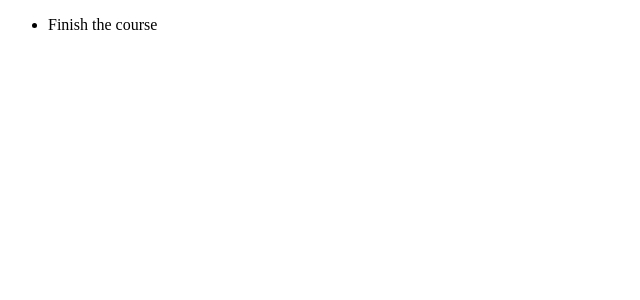
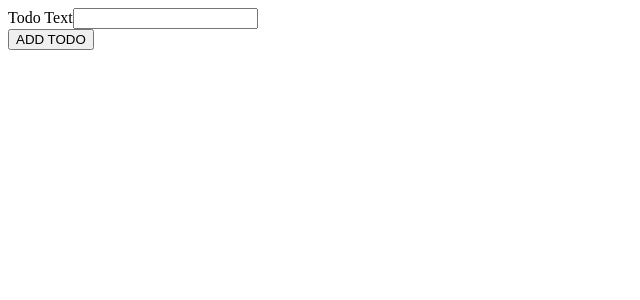
Before and after one commit to jihyeon-kimy/typescript-study, a React (Create React App) app: page / in a window 1280 px wide. Shown: the top 300 px of the page, without its empty margins (0-640 px from the left). Built offline with nearby package versions, Linux system fonts and the light colour scheme.

Commit message:
Add: Todo 항목 추가하는 기능 구현

```diff
--- a/src/App.tsx
+++ b/src/App.tsx
@@ -1,12 +1,18 @@
-import React from "react";
+import React, { useState } from "react";
+import NewTodo from "./components/NewTodo";
 import TodoList from "./components/TodoList";
+import { Todo } from "./todo.model";
 
 const App: React.FC = () => {
-  const todos = [{ id: "t1", text: "Finish the course" }];
+  const [todos, setTodos] = useState<Todo[]>([]);
+
+  const todoAddHandler = (text: string) => {
+    setTodos((prev) => [...prev, { id: Math.random().toString(), text }]);
+  };
 
   return (
     <div className="App">
-      {/* A component that adds todos */}
+      <NewTodo onAddTodo={todoAddHandler} />
       <TodoList items={todos} />
     </div>
   );
--- /dev/null
+++ b/src/components/NewTodo.tsx
@@ -0,0 +1,26 @@
+import React, { useRef } from "react";
+
+interface NewTodoProps {
+  onAddTodo: (todoText: string) => void;
+}
+
+const NewTodo: React.FC<NewTodoProps> = (props) => {
+  const textInputRef = useRef<HTMLInputElement>(null);
+  const todoSubmitHandler = (event: React.FormEvent) => {
+    event.preventDefault();
+    const enteredText = textInputRef.current!.value;
+    props.onAddTodo(enteredText);
+  };
+
+  return (
+    <form onSubmit={todoSubmitHandler}>
+      <div>
+        <label htmlFor="todo-text">Todo Text</label>
+        <input type="text" id="todo-text" ref={textInputRef} />
+      </div>
+      <button type="submit">ADD TODO</button>
+    </form>
+  );
+};
+
+export default NewTodo;
--- /dev/null
+++ b/src/todo.model.ts
@@ -0,0 +1,4 @@
+export interface Todo {
+  id: string;
+  text: string;
+}
```
